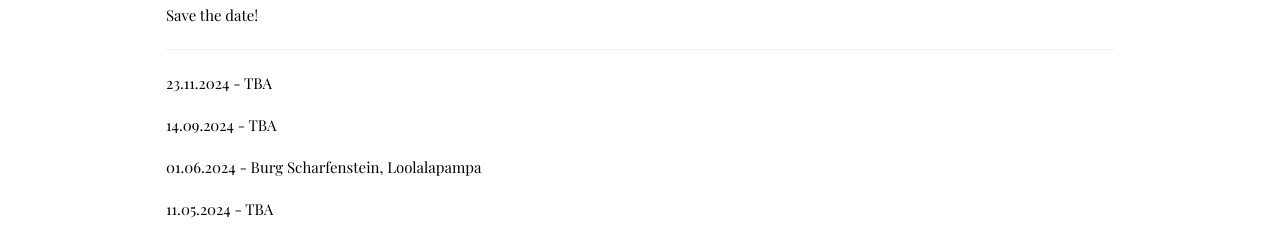
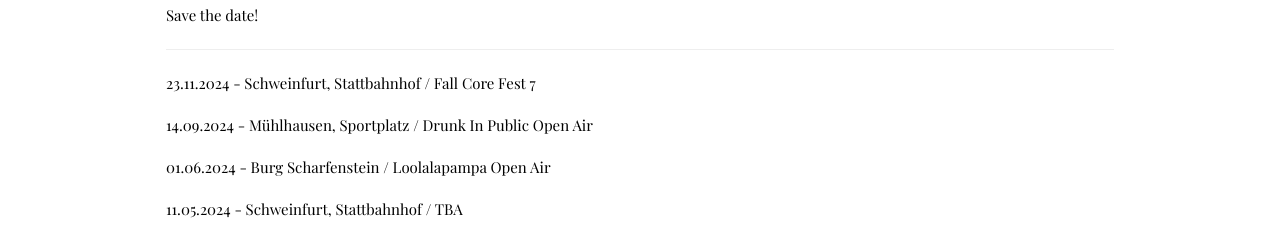
Before and after one commit to turnthecourse/turnthecourse.github.io, a plain HTML site: page tour.html in a window 1280 px wide. Shown: the part 547-782 px from the top of the page. Drawn offline with nearby package versions, Linux system fonts and the light colour scheme.

Commit message:
Add tour dates

```diff
--- a/tour.html
+++ b/tour.html
@@ -175,10 +175,10 @@
 
             Save the date!
             <hr>
-            <p>23.11.2024 - TBA</p>
-            <p>14.09.2024 - TBA</p>
-            <p>01.06.2024 - Burg Scharfenstein, Loolalapampa</p>
-            <p>11.05.2024 - TBA</p>
+            <p>23.11.2024 - Schweinfurt, Stattbahnhof / Fall Core Fest 7</p>
+            <p>14.09.2024 - Mühlhausen, Sportplatz / Drunk In Public Open Air</p>
+            <p>01.06.2024 - Burg Scharfenstein / Loolalapampa Open Air</p>
+            <p>11.05.2024 - Schweinfurt, Stattbahnhof / TBA</p>
 
             <h1>PAST SHOWS</h1>
 
```
